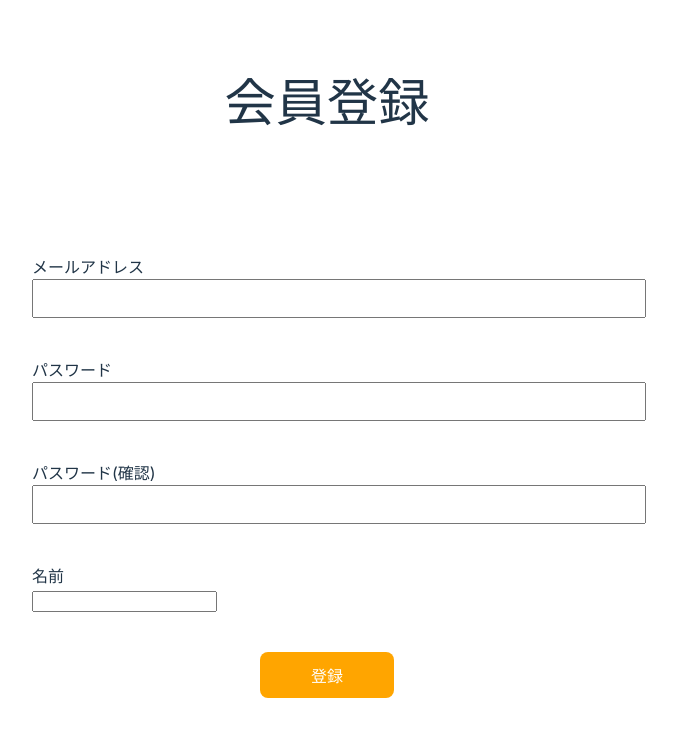
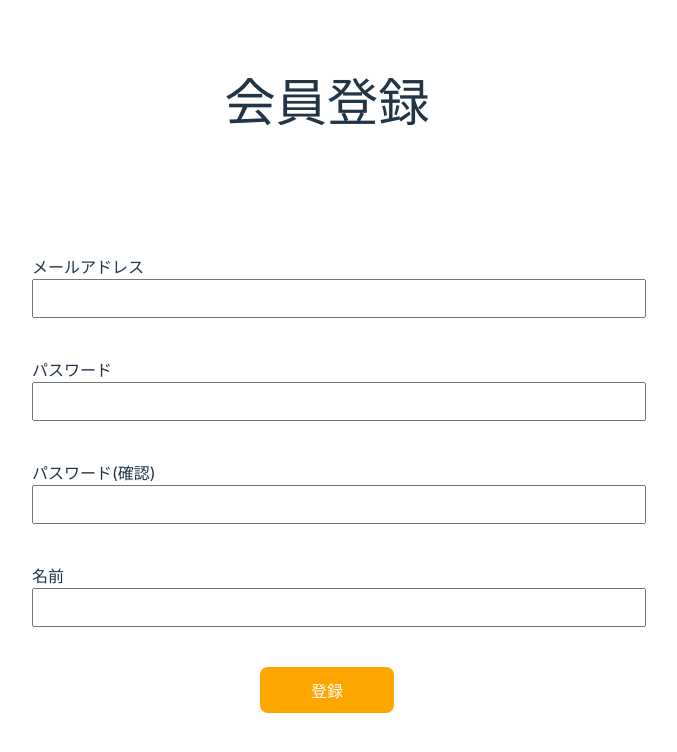
Before and after one commit to yasu1234/goal-manager, a Vue app in the folder client/: page /signUp in a window 1280 px wide. Shown: the top 752 px of the page, without its empty margins (313-990 px from the left). Built offline with nearby package versions, Linux system fonts and the light colour scheme.

Commit message:
vueファイルでenvを参照できるように修正

```diff
--- a/client/src/components/SignUp.vue
+++ b/client/src/components/SignUp.vue
@@ -17,7 +17,7 @@ export default {
     methods: {
         async signUp () {
             try {
-                const res = await axios.post(process.env.VUE_APP_API_BASE + '/auth', {
+                const res = await axios.post(import.meta.env.VITE_APP_API_BASE + '/auth', {
                     email: this.email,
                     password: this.password,
                     password_confirmation: this.passwordConfirmation,
@@ -65,7 +65,7 @@ export default {
             </div>
             <div class="item">
                 <label class="itemLabel" for="name">名前</label>
-                <input id="name" v-model="name">
+                <input id="name"  type="text" v-model="name">
             </div>
             <div class="signUpTitle">
                 <button class="registerButton">登録</button>
@@ -110,7 +110,8 @@ export default {
 
  /* 入力欄にpadding追加 */
 .form input[type="email"],
-.form input[type="password"] {
+.form input[type="password"],
+.form input[type="text"] {
      padding: 10px;
      width: 100%;
  }
--- a/client/vite.config.js
+++ b/client/vite.config.js
@@ -8,7 +8,7 @@ export default defineConfig({
   server: {
 	proxy: {
 		'^/api': {
-		  target: process.env.VUE_APP_API_BASE,
+		  target: process.env.VITE_APP_API_BASE,
 		  changeOrigin: true,
 		},
 	  },
```
